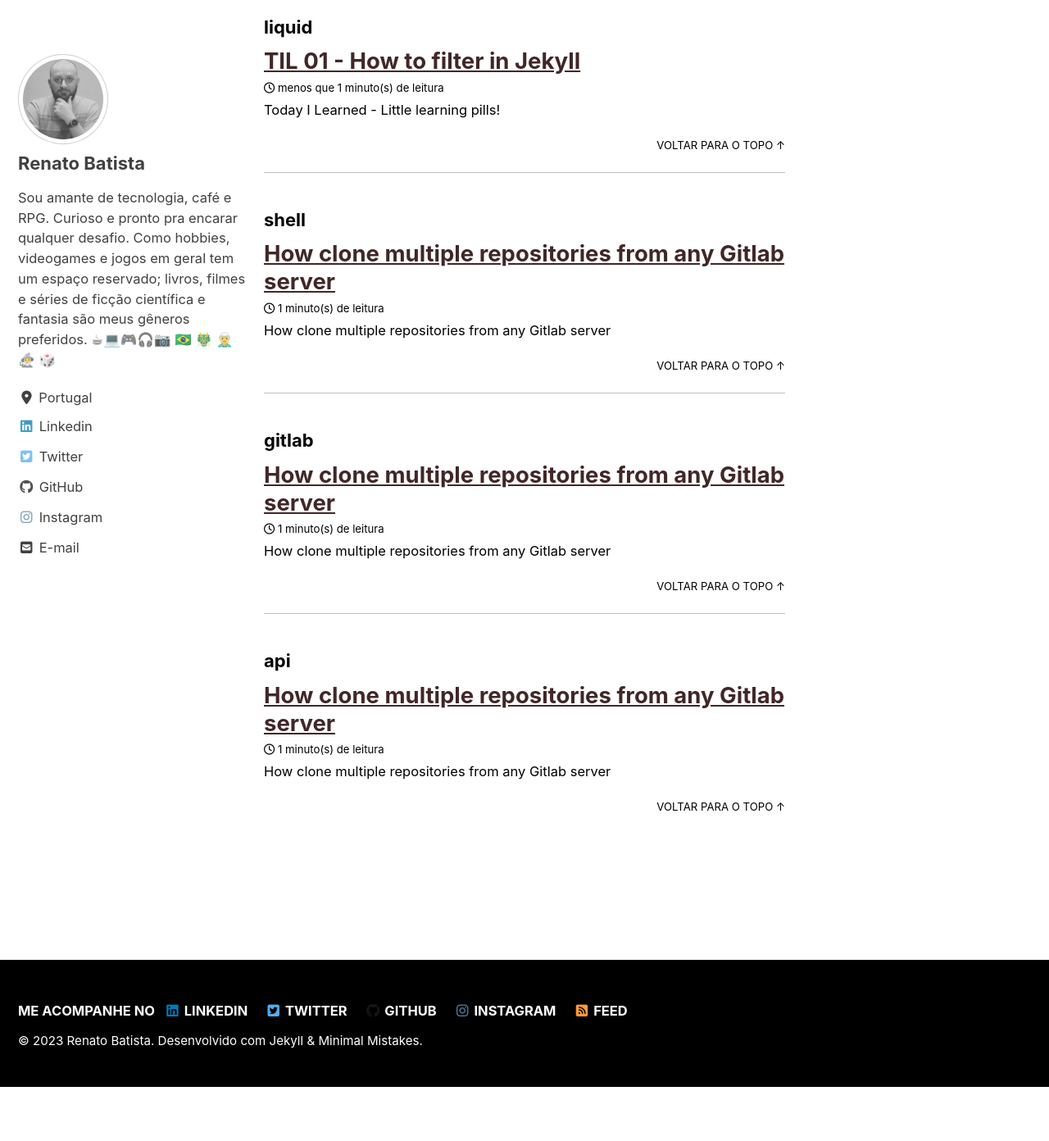
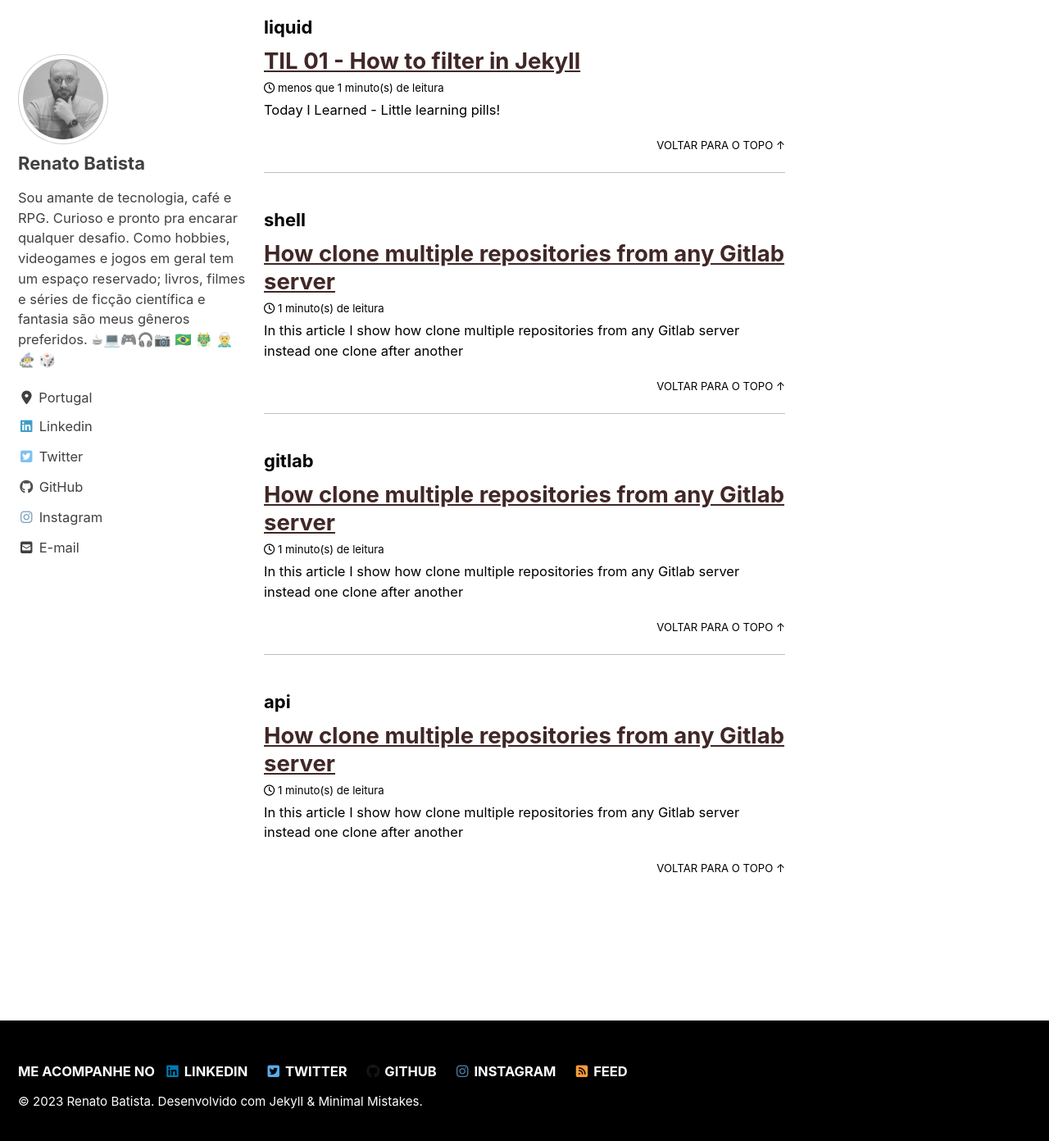
Before and after one commit to zenatuz/site, a Jekyll site: the page built from _pages/tags.md, in a window 1280 px wide and 1400 px high, scrolled down 8976 px. Shown: the top 1392 px of the window at 82% size. Built offline with Jekyll 4.4.1, drawn with Linux system fonts in a browser that asks for light colours; cached includes are drawn as plain includes; nearby versions of some CDN libraries; before the commit the page ends 10302 px from its top, so only the background shows below that.

Commit message:
update excerpt

```diff
--- a/_posts/2023-02-06-Gitlab-clone-repos.md
+++ b/_posts/2023-02-06-Gitlab-clone-repos.md
@@ -10,7 +10,7 @@ tags:
 classes: wide
 author_profile: true
 
-excerpt: "How clone multiple repositories from any Gitlab server"
+excerpt: "In this article I show how clone multiple repositories from any Gitlab server instead one clone after another"
 
 header:
     overlay_image: /assets/images/splash/pankaj-patel-ZV_64LdGoao-unsplash.jpg
```
